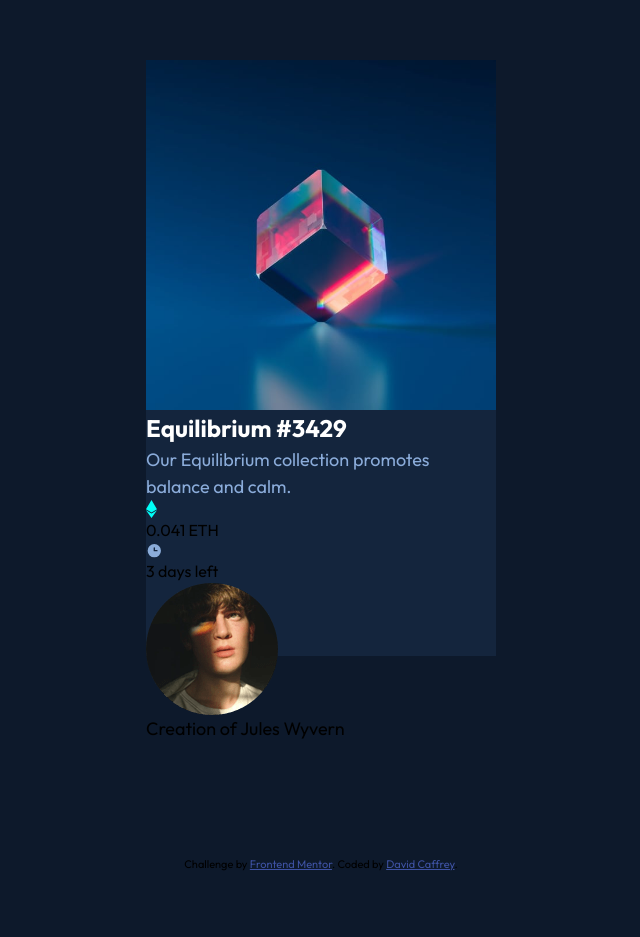
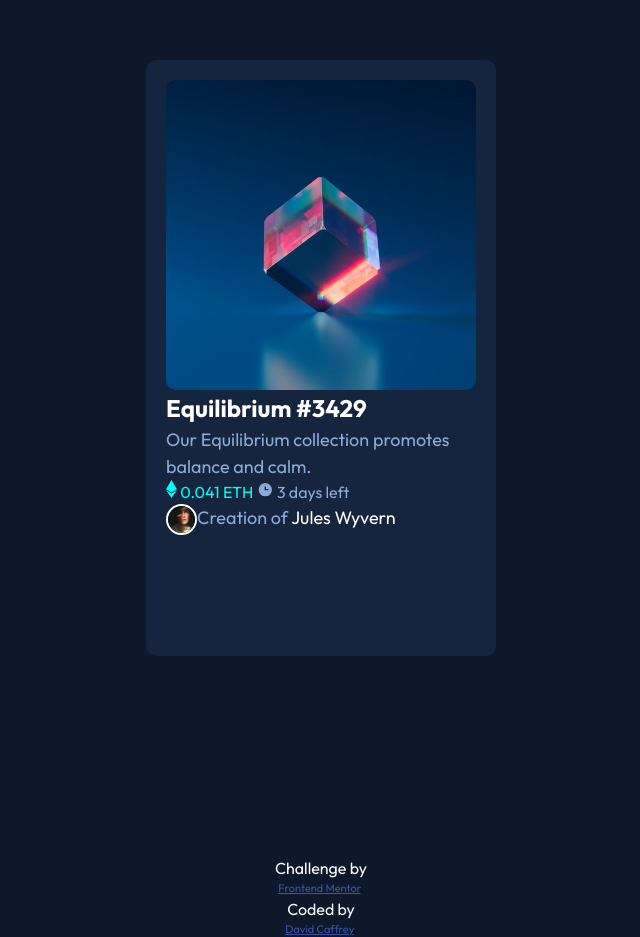
Before and after one commit to DavidCaffrey/nft-preview-card-component, a plain HTML site: page index.html in a window 1280 px wide. Shown: the part 140-1077 px from the top of the page, without its empty margins (319-959 px from the left). Before the commit the page ends 1013 px from the top, so only its background shows below. Drawn offline with Linux system fonts and the light colour scheme.

Commit message:
layout closer to desgin spec

```diff
--- a/index.html
+++ b/index.html
@@ -41,15 +41,16 @@
       </section>
       <section class="profile-container">
         <img src="images/image-avatar.png" alt="" srcset=""  class="profile-image"/>
-       <p>Creation of <span class="profile-name">Jules Wyvern</span></p>
+       <p class="profile-text">Creation of <span class="profile-name">Jules Wyvern</span></p>
       </section>
     </main>
 
     <footer class="attribution">
-      Challenge by
+      <p class="footer-text">Challenge by</p>
+
       <a href="https://www.frontendmentor.io?ref=challenge" target="_blank"
-        >Frontend Mentor</a
-      >. Coded by <a href="#">David Caffrey</a>.
+        >Frontend Mentor</a>.<p class="footer-text">Coded by </p>
+      <a href="https://github.com/DavidCaffrey/nft-preview-card-component">David Caffrey</a>.
     </footer>
   </body>
 </html>
--- a/style.css
+++ b/style.css
@@ -91,8 +91,9 @@ select {
 :root {
   --main-bg-color: hsl(217, 54%, 11%);
   --main-card-bg-color: hsl(216, 50%, 16%);
-
+  --main-white:hsl(0, 0%, 100%);
   --main-soft-blue:hsl(215, 51%, 70%);
+  --main-cyan:hsl(178, 100%, 50%);
 }
 
 /* ### Primary
@@ -117,29 +118,67 @@ body {
   height: 596px;
   background-color: var(--main-card-bg-color);
   margin: 200px auto;
+  border-radius: 10px;
+  padding: 20px;
 }
 
 .main-image-container{
-
+  width: 100%;
+  margin: 0 auto;
 }
 
-.main-image{}
+.main-image{
+  border-radius: 10px;
+}
 
 .main-text-container{}
+
 .main-header{
-  color:hsl(0, 0%, 100%) ;
+  color:var(--main-white);
 }
 .main-text{
   color: var(--main-soft-blue);
 }
 .sub-text-container{}
-.eth-icon{}
-.eth-price{}
-.clock-icon{}
-.time-remaining{}
-.profile-container{}
-.profile-image{}
-.profile-name{}
+
+.eth-icon{
+  display: inline-block;
+}
+
+.eth-price{
+  color: var(--main-cyan);
+}
+.clock-icon{
+  display: inline-block;
+}
+
+.time-remaining{
+  color: var(--main-soft-blue);
+}
+.profile-container{
+  display: flex;
+}
+
+.profile-image{
+  width: 10%;
+  border: 2px solid var(--main-white);
+  border-radius: 50%;
+  /* display: inline-block; */
+}
+
+.profile-text{
+  color: var(--main-soft-blue);
+}
+
+.profile-name{
+  color: var(--main-white);
+}
+
+.footer-text{
+  color: var(--main-white);
+  font-size: 16px;
+}
+
 
 p {
   font-size: 18px;
```
